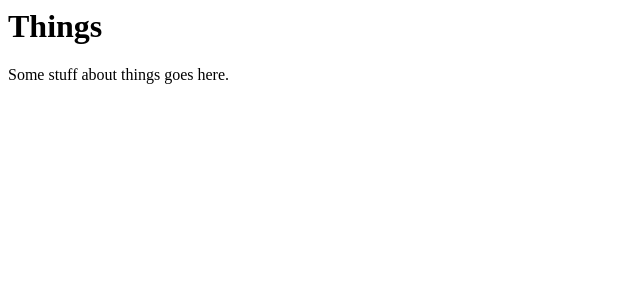
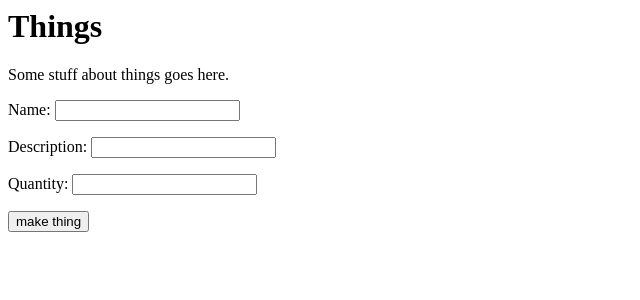
Before and after one commit to KCL-SEG/things-2-SirOllie, a Django app: template things/templates/home.html in a window 1280 px wide. Shown: the top 300 px of the page, without its empty margins (0-640 px from the left). Run offline with Django 3.2, Linux system fonts and the light colour scheme; the template is opened without the code that fills it: values that come from a table or form of the project are taken from there, others are empty; parts of the project's set-up code (start-up, migrations or seed data) failed here and were passed over.

Commit message:
implemented

```diff
--- a/things/__init__.py
+++ b/things/__init__.py
@@ -1,2 +1,2 @@
-from .forms import ThingForm
-from .models import Thing
+#from .forms import ThingForm
+#from .models import Thing
--- a/things/forms.py
+++ b/things/forms.py
@@ -15,15 +15,26 @@ class ThingForm(forms.ModelForm):
         description = forms.CharField(label="Description",
                             widget=forms.Textarea(attrs={"placeholder": "description here"}))
 
-        quantity = forms.CharField(label="quantity",
+        quantity = forms.IntegerField(label="quantity",
                             widget=forms.NumberInput(attrs={"placeholder": "e.g. 88"}))
 
 
-        if quantity < 0 or quantity > 50:
-            self.add_error("quantity", "Cannot be blank, less than 0, or more than 50")
-        if len(description) > 120:
-            self.add_error("description", "Cannot be longer than 120 characters")
+        #if quantity < 0 or quantity > 50:
+            #self.add_error("quantity", "Cannot be blank, less than 0, or more than 50")
+        #if len(description) > 120:
+            #self.add_error("description", "Cannot be longer than 120 characters")
 
+
+    def save(self, commit=True):
+        super().save(commit=False)
+
+        thing = Thing.objects.create(
+            name=self.cleaned_data.get("name"),
+            description=self.cleaned_data.get("description"),
+            quantity=self.cleaned_data.get("quantity"),
+        )
+
+        return lesson_request
     #    thing = Thing.objects.create_user(
         #self.cleaned_data.get("name"),
         #description=self.cleaned_data.get("description"),
--- a/things/models.py
+++ b/things/models.py
@@ -1,5 +1,5 @@
-import django
-django.setup()
+#import django
+#django.setup()
 
 from django.core.validators import MinValueValidator, MaxValueValidator
 from django.db import models
--- a/things/templates/home.html
+++ b/things/templates/home.html
@@ -7,5 +7,11 @@
     Things
   </h1>
   <p>Some stuff about things goes here.</p>
+
+  <form action="{% url 'home' %}" method="post">
+    {% csrf_token %}
+    {{ form.as_p }}
+    <input type="submit" value="make thing">
+  </form>
 </body>
 </html>
--- a/things/views.py
+++ b/things/views.py
@@ -1,4 +1,6 @@
 from django.shortcuts import render
+from .forms import ThingForm
 
 def home(request):
+    form = ThingForm()
     return render(request, 'home.html', {'form': form})
```
